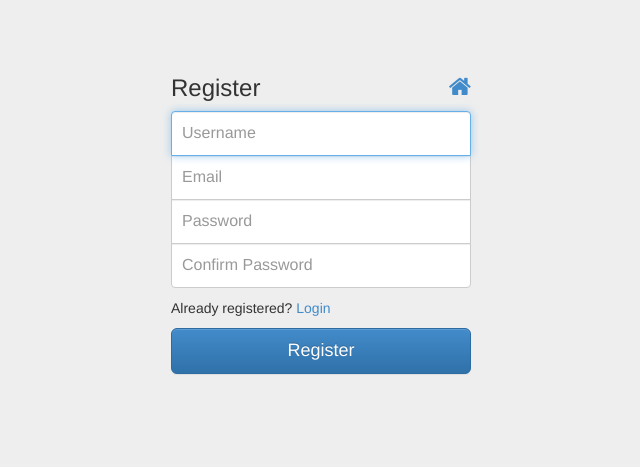
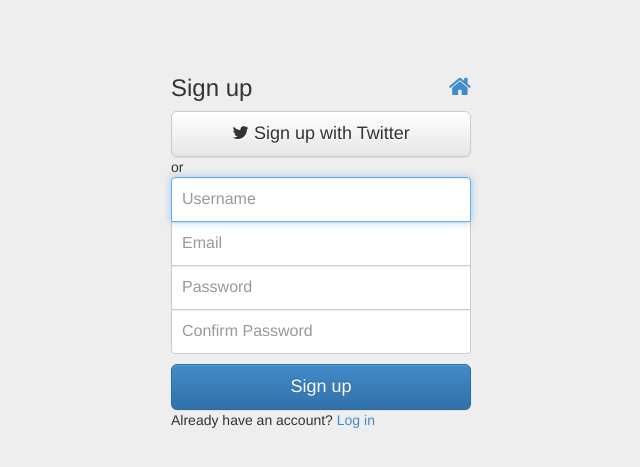
Before and after one commit to jkeat/fboil, a Flask app: page /signup in a window 1280 px wide. Shown: the top 467 px of the page, without its empty margins (319-959 px from the left). Run offline with Flask 2, Linux system fonts and the light colour scheme; some libraries are stand-ins or nearby versions.

Commit message:
better wording, layout, etc

```diff
--- a/app/templates/users/forms/register.html
+++ b/app/templates/users/forms/register.html
@@ -1,15 +1,22 @@
 {% extends 'layouts/form.html' %}
-{% block title %}Register{% endblock %}
+{% block title %}Sign up{% endblock %}
 {% block content %}
   <form method="post" class="form">
-    <h3 class="form-heading">Register <a href="/" title="Back to homepage"><i class="fa fa-home pull-right"></i></a></h3>
+    <h3 class="form-heading">Sign up <a href="/" title="Back to homepage"><i class="fa fa-home pull-right"></i></a></h3>
+
+    <a class="twitter-btn btn btn-default btn-lg btn-block" href="{{ url_for('users.twitter_login') }}"><i class="fa fa-twitter"></i> Sign up with Twitter</a>
+
+    <div class="word-divider"><div class="word-divider-divider"></div><div class="word-divider-word">or</div></div>
+
     {{ form.hidden_tag() }}
     {{ form.username(class_ = 'form-control first-input', placeholder = form.username.label.text, required = true, autofocus = true) }}
     {{ form.email(class_ = 'form-control', placeholder = form.email.label.text, required = true) }}
     {{ form.password(class_ = 'form-control', placeholder = form.password.label.text, required = true) }}
     {{ form.confirm(class_ = 'form-control last-input', placeholder = form.confirm.label.text, required = true) }}
-    <p>Already registered? <a href="{{ url_for('users.login') }}">Login</a></p>
-    <input type="submit" value="Register" class="btn btn-primary btn-lg btn-block">
-    <br>
+    <input type="submit" value="Sign up" class="btn btn-primary btn-lg btn-block">
+
+    <div class="form-footer">
+        <p>Already have an account? <a href="{{ url_for('users.login') }}">Log in</a></p>
+    </div>
   </form>
 {% endblock %}
--- a/app/templates/users/forms/set-username.html
+++ b/app/templates/users/forms/set-username.html
@@ -2,9 +2,9 @@
 {% block title %}Set username{% endblock %}
 {% block content %}
   <form method="post" class="form">
-    <h3 class="form-heading">Set username <a href="{{ url_for('pages.home') }}" title="Back to homepage"><i class="fa fa-home pull-right"></i></a></h3>
+    <h3 class="form-heading">Choose username <a href="{{ url_for('pages.home') }}" title="Back to homepage"><i class="fa fa-home pull-right"></i></a></h3>
     {{ form.hidden_tag() }}
-    {{ form.username(class_ = 'form-control first-input last-input', placeholder = form.username.label.text, required = true, autofocus = true) }}
+    {{ form.username(class_ = 'form-control first-input last-input', value = current_user.username, required = true, autofocus = true) }}
     <input type="submit" value="Submit" class="btn btn-primary btn-lg btn-block">
   </form>
 {% endblock %}
```
Also changed, not shown: app/templates/users/forms/forgot-password.html (+7 -3 lines), app/templates/users/forms/login.html (+13 -4 lines).
